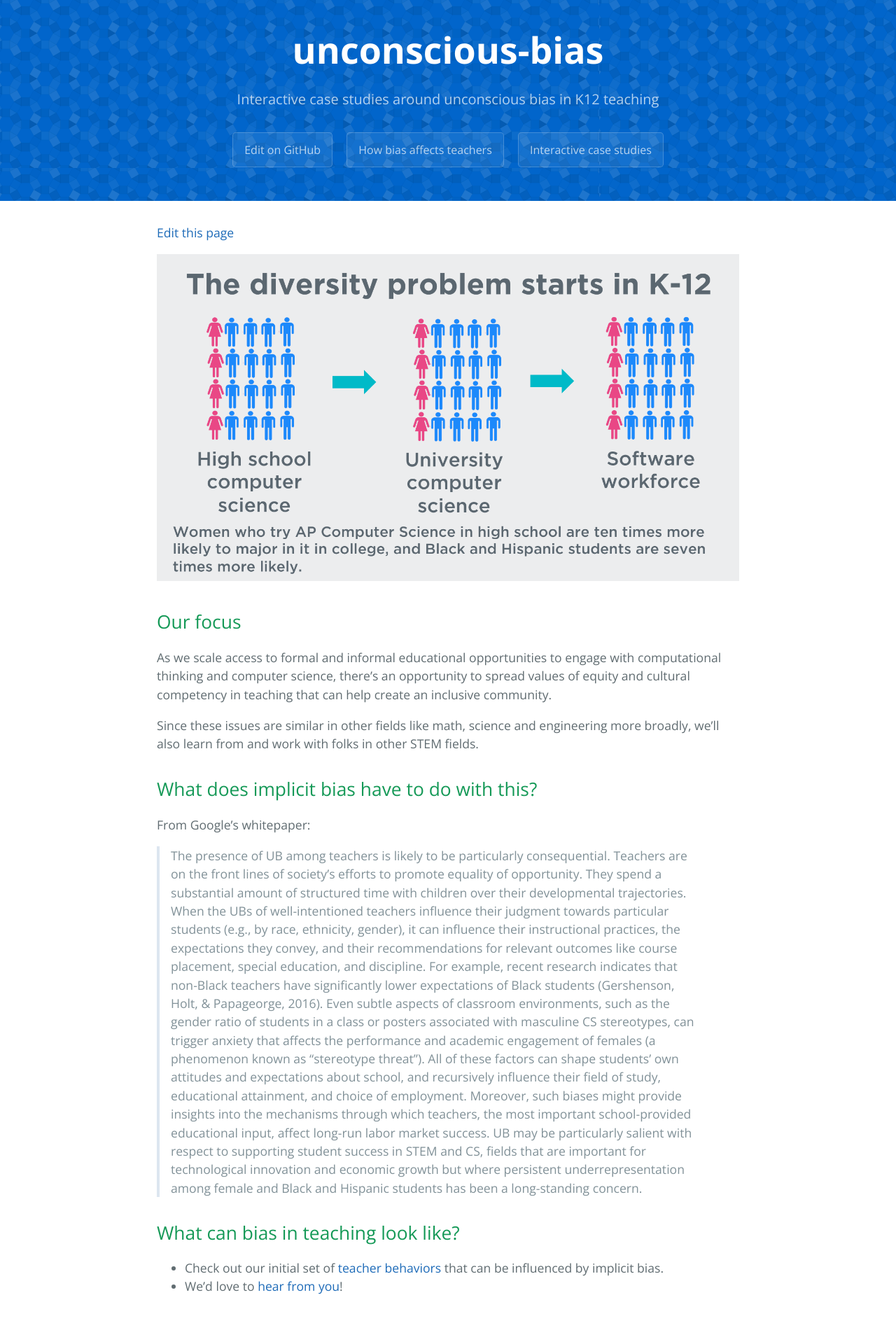
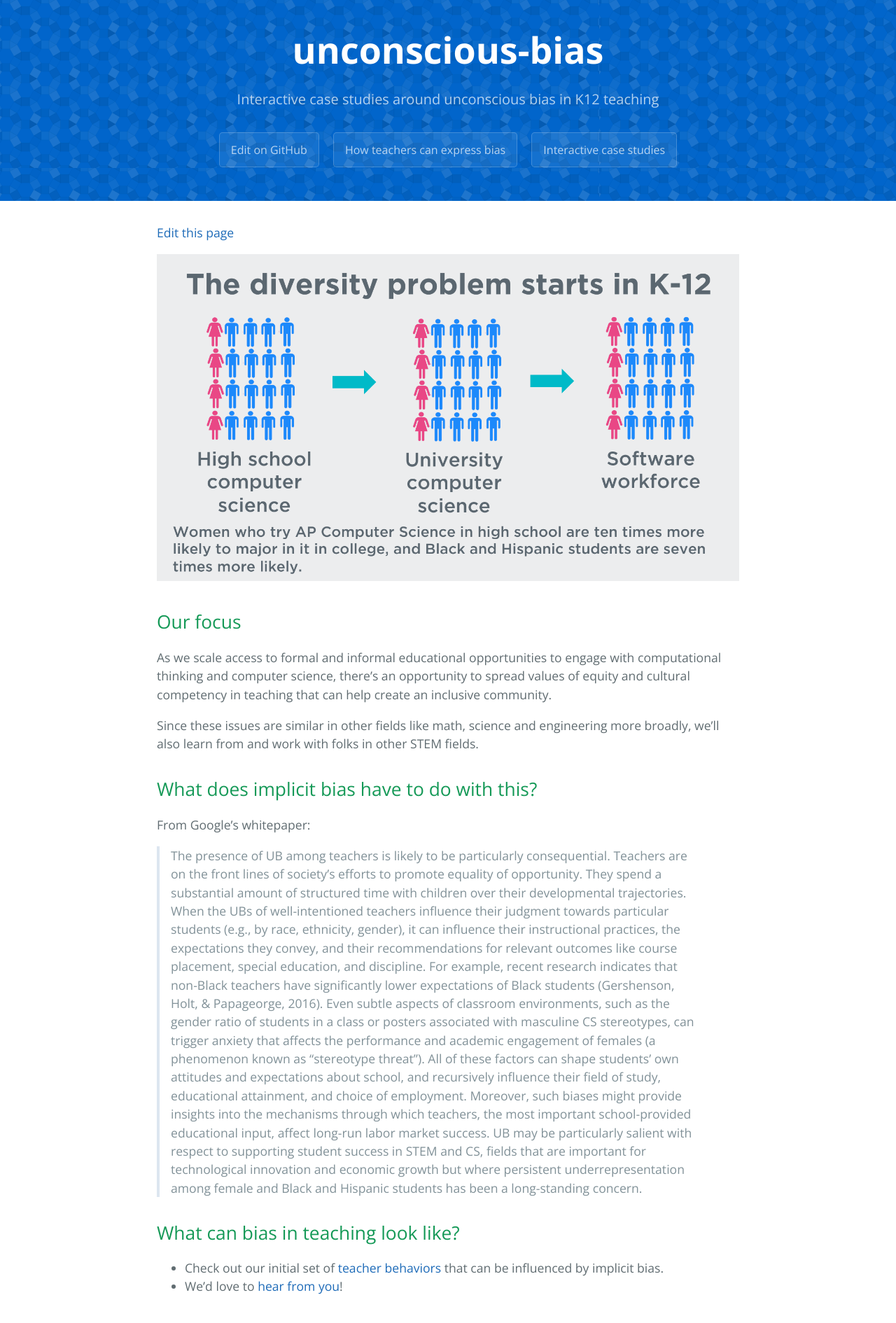
Before and after one commit to mit-teaching-systems-lab/unconscious-bias, a Jekyll site: the page built from README.md, in a window 1280 px wide. Shown: the top 1890 px of the page at 70% size. Built offline with Jekyll 4.4.1, drawn with Linux system fonts in a browser that asks for light colours; our own code applies the rules of GitHub Pages for plain Markdown files; comment, search, counter and statistics services are not loaded.

Commit message:
Tinkering with asset paths locally/deployed

```diff
--- a/_includes/page-header-small.html
+++ b/_includes/page-header-small.html
@@ -2,6 +2,6 @@
   <h1 class="project-name"><a class="project-name-link" href="{{site.baseurl}}">{{ site.title }}</a></h1>
   <h2 class="project-tagline">{{ site.tagline }}</h2>
   <a href="{{site.github.repository_url}}" class="btn">Edit on GitHub</a>
-  <a href="{{site.baseurl}}/behaviors.html" class="btn">How bias affects teachers</a>
+  <a href="{{site.baseurl}}/behaviors.html" class="btn">How teachers can express bias</a>
   <a href="{{site.teachermoments.demo_url}}" class="btn">Interactive case studies</a>
 </section>
--- a/css/custom.css
+++ b/css/custom.css
@@ -1,5 +1,5 @@
 .page-header-small {
-  background-image: url('/unconscious-bias/images/tesselation.png');
+  background-image: url('../images/tesselation.png');
   padding: 2rem 3rem;
   text-align: center;
 }
```
